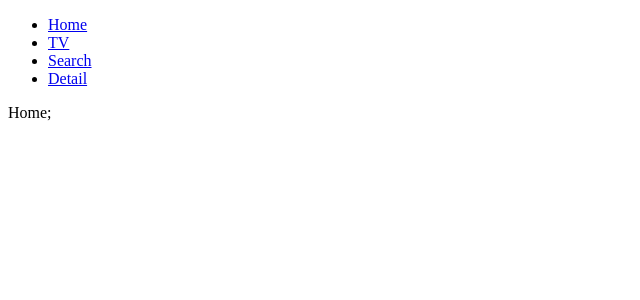
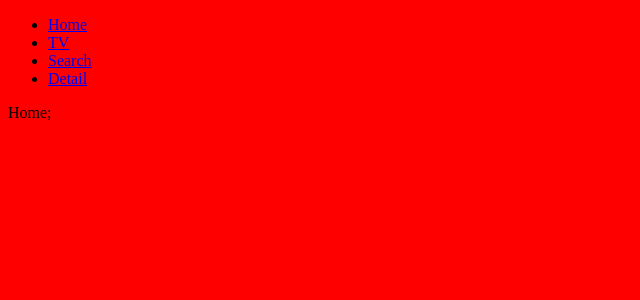
Before and after one commit to sonyun247/react-practice, a React (Create React App) app: page / in a window 1280 px wide. Shown: the top 300 px of the page, without its empty margins (0-640 px from the left). Built offline with nearby package versions, Linux system fonts and the light colour scheme.

Commit message:
css in react 1

```diff
--- /dev/null
+++ b/src/Components/Header/Header.css
@@ -0,0 +1,3 @@
+body {
+  background-color: red;
+}
--- a/src/Components/Header.js
+++ b/src/Components/Header/Header.js
@@ -1,3 +1,5 @@
+import "./Header.css";
+
 export default () => (
     <header>
         <ul>
--- /dev/null
+++ b/src/Components/Header/index.js
@@ -0,0 +1,3 @@
+import Header from "./Header";
+
+export default Header;
--- a/src/Components/Router.js
+++ b/src/Components/Router.js
@@ -14,4 +14,4 @@ export default () => (
             <Redirect from="*" to="/" />
         </Switch>
     </Router>
-)
+);
```
Also changed, not shown: 1 other file (tests, documents, lock files or other folders).
